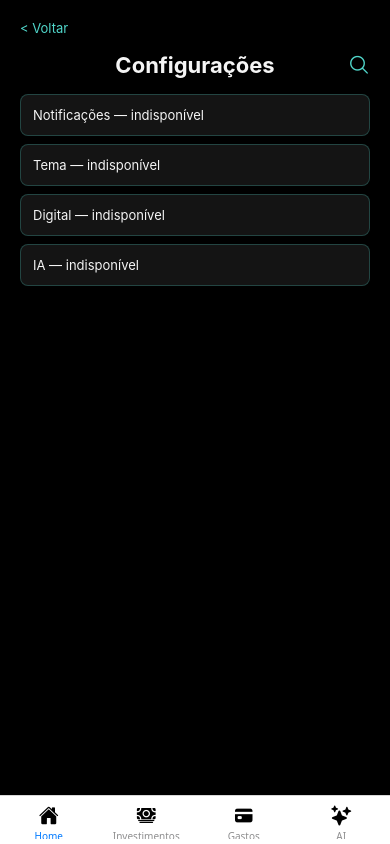
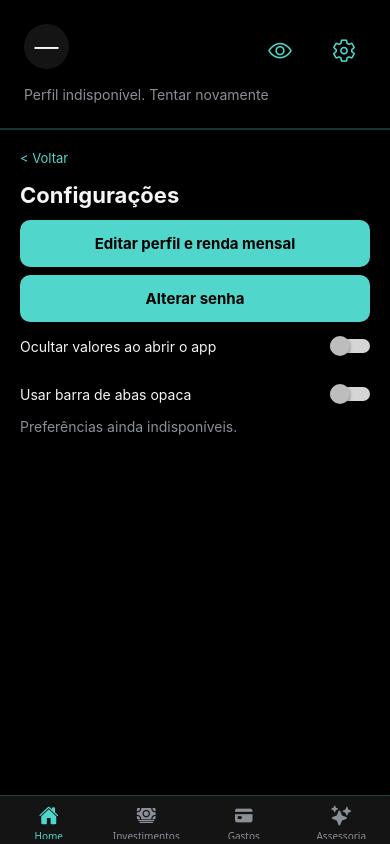
Before and after one commit to WiseJao/InvesteAI, a React Native app in the folder React-Native/: screen /Main in a window 390 px wide. Both pictures are taken after a click on the button "Configurações". Built offline with nearby package versions, Linux system fonts and the light colour scheme; no server answers.

Commit message:
feat: personaliza barra de abas e preferencias

```diff
--- a/React-Native/source/routes/Perfil/configuracoes.tsx
+++ b/React-Native/source/routes/Perfil/configuracoes.tsx
@@ -1,7 +1,43 @@
-import ListaPesquisavel from './components/listaPesquisavel';
-
-const itens = ['Notificações', 'Tema', 'Digital', 'IA'].map((rotulo) => ({ rotulo, indisponivel: true }));
+import { useState } from 'react';
+import { Switch, Text, View } from 'react-native';
+import { useNavigation } from '@react-navigation/native';
+import type { NativeStackNavigationProp } from '@react-navigation/native-stack';
+import type { HomeStackParamList } from '../Home/types';
+import Layout from '../../shared/layout';
+import BotaoPrimario from '../../shared/botaoPrimario';
+import { usePrivacidade } from '../../shared/privacidade';
+import { colors } from '../../styles/colors';
 
 export default function Configuracoes() {
-    return <ListaPesquisavel titulo="Configurações" itens={itens} />;
+    const navigation = useNavigation<NativeStackNavigationProp<HomeStackParamList>>();
+    const { preferences, savePreferences, ready, oculto } = usePrivacidade();
+    const [saving, setSaving] = useState(false);
+    const [error, setError] = useState(false);
+
+    async function change(key: keyof typeof preferences, value: boolean) {
+        setSaving(true);
+        setError(false);
+        try {
+            await savePreferences({ ...preferences, [key]: value });
+        } catch {
+            setError(true);
+        } finally {
+            setSaving(false);
+        }
+    }
+
+    return <Layout titulo="Configurações" voltar>
+        <BotaoPrimario titulo="Editar perfil e renda mensal" onPress={() => navigation.navigate('EditarPerfil')} desabilitado={oculto} />
+        <BotaoPrimario titulo="Alterar senha" onPress={() => navigation.navigate('Seguranca')} />
+        {([['hideOnStart', 'Ocultar valores ao abrir o app'], ['opaqueTabs', 'Usar barra de abas opaca']] as const).map(([key, label]) =>
+            <View key={key} style={{ flexDirection: 'row', alignItems: 'center', gap: 12, minHeight: 48 }}>
+                <Text style={{ flex: 1, color: colors.text }}>{label}</Text>
+                <Switch accessibilityLabel={label} disabled={!ready || saving} value={preferences[key]}
+                    onValueChange={value => void change(key, value)} />
+            </View>
+        )}
+        {(!ready || error) && <Text accessibilityLiveRegion="polite" style={{ color: colors.textMuted }}>
+            {error ? 'Não foi possível salvar a preferência. Tente novamente.' : 'Preferências ainda indisponíveis.'}
+        </Text>}
+    </Layout>;
 }
--- a/React-Native/source/routes/Router.tsx
+++ b/React-Native/source/routes/Router.tsx
@@ -6,47 +6,67 @@ import Investimentos from './Investimentos';
 import HomeStack from './Home/stack';
 import GastosStack from './Gastos/stack';
 import AIStack from './AI/stack';
-import { PrivacidadeProvider } from '../shared/privacidade';
+import { Platform, StyleSheet } from 'react-native';
+import { GlassView, isLiquidGlassAvailable } from 'expo-glass-effect';
+import { colors } from '../styles/colors';
+import { PrivacidadeProvider, usePrivacidade } from '../shared/privacidade';
 
 const Tab = createBottomTabNavigator();
 const Stack = createNativeStackNavigator();
 
 export default function TabRouter() {
+    return <PrivacidadeProvider><Tabs /></PrivacidadeProvider>;
+}
+
+function Tabs() {
+    const { preferences } = usePrivacidade();
+    const glass = Platform.OS === 'ios' && !preferences.opaqueTabs && isLiquidGlassAvailable();
     return (
-        <PrivacidadeProvider><Tab.Navigator initialRouteName="Home" screenOptions={{ headerShown: false }}>
+        <Tab.Navigator initialRouteName="Home" screenOptions={{
+            headerShown: false, tabBarHideOnKeyboard: true,
+            tabBarActiveTintColor: colors.primary, tabBarInactiveTintColor: colors.textMuted,
+            tabBarItemStyle: { minHeight: 48 },
+            tabBarStyle: { backgroundColor: glass ? 'transparent' : colors.surface, borderTopColor: colors.border },
+            tabBarBackground: glass ? () => <GlassView pointerEvents="none" style={StyleSheet.absoluteFill} /> : undefined,
+        }}>
             <Tab.Screen name="Home" component={HomeStack} options={{
-                tabBarIcon: () =>(
+                tabBarIcon: ({ color }) =>(
                     <Ionicons
                     size={20}
+                    color={color}
                     name='home'
                     />
                 )
             }} />
             <Tab.Screen name="Investimentos" component={InvestimentoStack} options={{
-                tabBarIcon: () => (
+                tabBarIcon: ({ color }) => (
                     <Ionicons
                     size={20}
+                    color={color}
                     name='cash'
                     />
                 )
             }} />
             <Tab.Screen name="Gastos" component={GastosStack} options={{
-                tabBarIcon: () => (
+                tabBarIcon: ({ color }) => (
                     <Ionicons
                     size={20}
+                    color={color}
                     name='card'
                     />
                 )
             }} />
             <Tab.Screen name="AI" component={AIStack} options={{
-                tabBarIcon: () => (
+                tabBarLabel: 'Assessoria',
+                tabBarIcon: ({ color }) => (
                     <Ionicons
                     size={20}
+                    color={color}
                     name='sparkles'
                     />
                 )
             }} />
-        </Tab.Navigator></PrivacidadeProvider>
+        </Tab.Navigator>
     );
 }
 
--- a/React-Native/source/shared/privacidade.tsx
+++ b/React-Native/source/shared/privacidade.tsx
@@ -1,10 +1,42 @@
-import { createContext, useContext, useState, type ReactNode } from 'react';
+import { createContext, useContext, useEffect, useState, type ReactNode } from 'react';
+import AsyncStorage from '@react-native-async-storage/async-storage';
+import { obterUsuario } from '../services/usuario';
 
-const PrivacidadeContext = createContext({ oculto: false, alternar: () => {} });
+type Preferences = { hideOnStart: boolean; opaqueTabs: boolean };
+const defaults: Preferences = { hideOnStart: false, opaqueTabs: false };
+const PrivacidadeContext = createContext({
+    oculto: false, alternar: () => {}, preferences: defaults,
+    savePreferences: async (_next: Preferences) => {}, ready: false,
+});
 
 export function PrivacidadeProvider({ children }: { children: ReactNode }) {
     const [oculto, setOculto] = useState(false);
-    return <PrivacidadeContext.Provider value={{ oculto, alternar: () => setOculto((valor) => !valor) }}>{children}</PrivacidadeContext.Provider>;
+    const [preferences, setPreferences] = useState(defaults);
+    const [key, setKey] = useState<string | null>(null);
+
+    useEffect(() => {
+        let active = true;
+        void obterUsuario().then(async user => {
+            const storageKey = 'investeai.preferences.' + user.id;
+            const raw = await AsyncStorage.getItem(storageKey);
+            if (!active) return;
+            const saved = raw ? JSON.parse(raw) : defaults;
+            setPreferences({ hideOnStart: saved.hideOnStart === true, opaqueTabs: saved.opaqueTabs === true });
+            setOculto(saved.hideOnStart === true);
+            setKey(storageKey);
+        }).catch(() => {});
+        return () => { active = false; };
+    }, []);
+
+    async function savePreferences(next: Preferences) {
+        if (!key) throw new Error('Preferências indisponíveis.');
+        await AsyncStorage.setItem(key, JSON.stringify(next));
+        setPreferences(next);
+    }
+
+    return <PrivacidadeContext.Provider value={{ oculto, alternar: () => setOculto(v => !v), preferences, savePreferences, ready: key !== null }}>
+        {children}
+    </PrivacidadeContext.Provider>;
 }
 
 export function usePrivacidade() {
```
